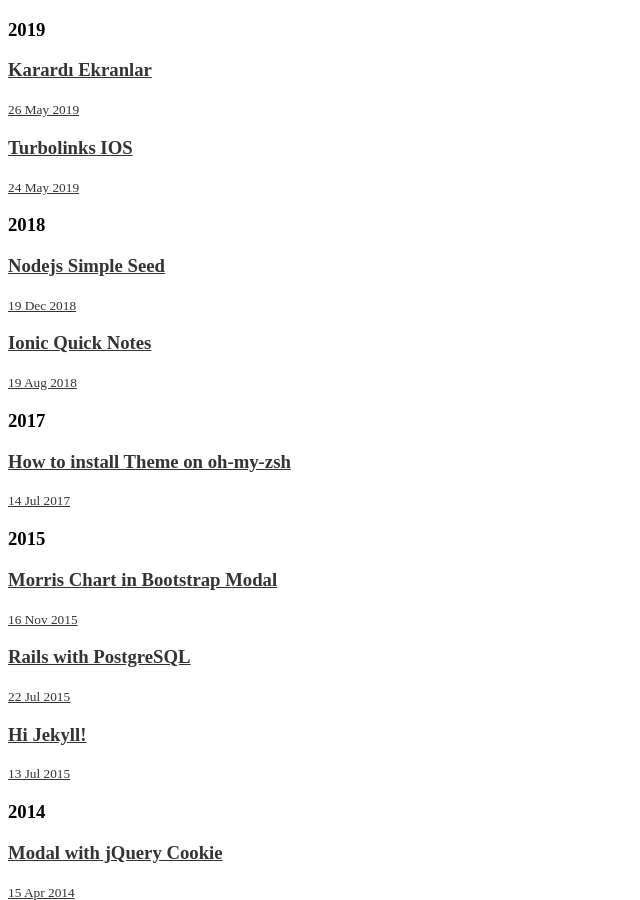
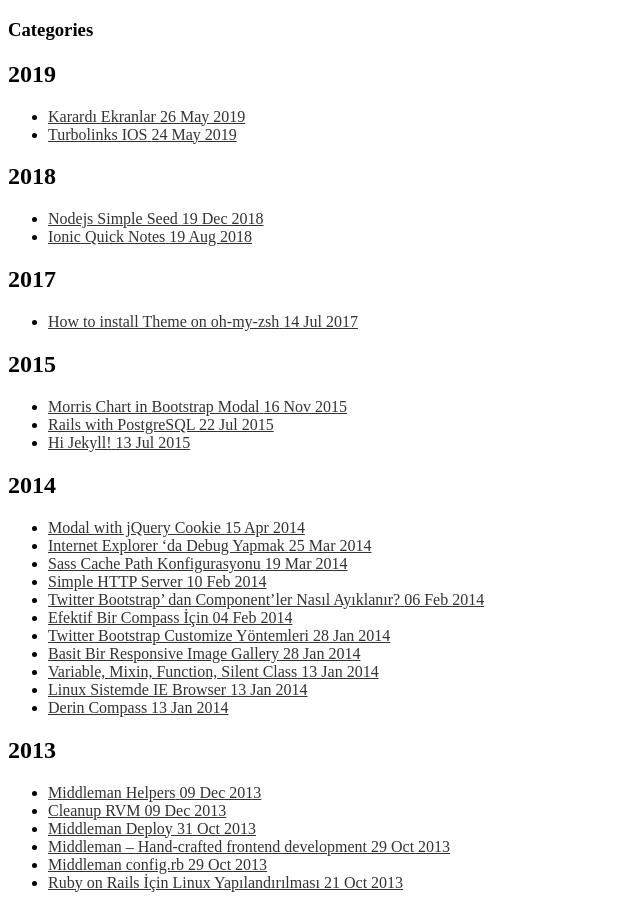
Before and after one commit to coskuntekin/coskuntekin.github.com, a Jekyll site: the page built from categories.html, in a window 1280 px wide and 900 px high. Shown: the whole window, without its empty margins (0-640 px from the left). Built offline with Jekyll 4.4.1, drawn with Linux system fonts in a browser that asks for light colours.

Commit message:
Redesign categories page layout and HTML structure

```diff
--- a/categories.html
+++ b/categories.html
@@ -4,16 +4,24 @@ classes: categories
 permalink: /categories/
 ---
 
-{% assign postsByYear = site.posts | group_by_exp:"post", "post.date | date:
-'%Y'" %} {% for year in postsByYear %}
-<h1 class="text-left">{{year.name}}</h1>
-{% for post in year.items %}
-<article aria-label="Article list" class="article-list-item radius">
-  <a href="{{ post.url }}" class="article-link">
-    <h3 class="article-title font-oswald">{{ post.title }}</h3>
-    <small class="article-date font-playfair">
-      {{ post.date | date_to_string }}
-    </small>
-  </a>
-</article>
-{% endfor %} {% endfor %}
+<div class="categories-container">
+  <h1 class="categories-title">Categories</h1>
+  <div class="categories-list">
+    {% assign postsByYear = site.posts | group_by_exp:"post", "post.date | date: '%Y'" %}
+    {% for year in postsByYear %}
+      <div class="category-year">
+        <h2 class="year-title">{{ year.name }}</h2>
+        <ul class="post-list">
+          {% for post in year.items %}
+            <li class="post-item">
+              <a href="{{ post.url }}" class="post-link">
+                <span class="post-title">{{ post.title }}</span>
+                <span class="post-date">{{ post.date | date_to_string }}</span>
+              </a>
+            </li>
+          {% endfor %}
+        </ul>
+      </div>
+    {% endfor %}
+  </div>
+</div>
```
